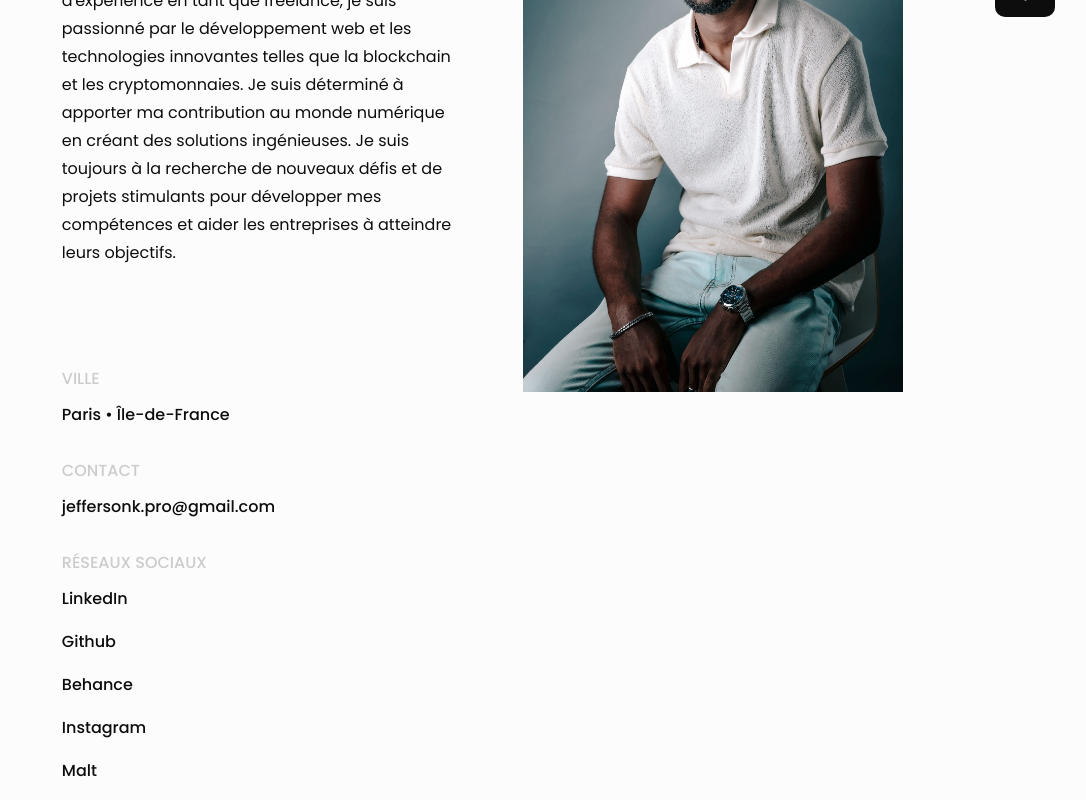
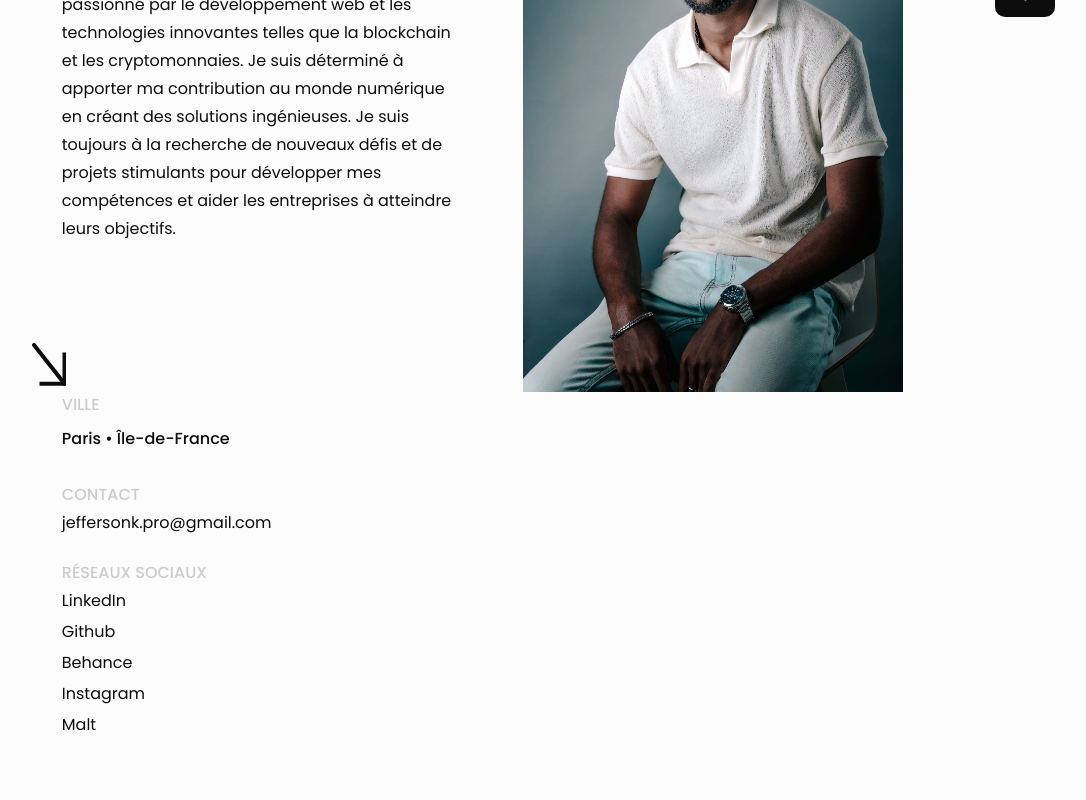
Before and after one commit to Jeff-Erson44/portfolio2023, a Next.js app: page /about in a window 1280 px wide. Shown: the part 733-1533 px from the top of the page, without its empty margins (175-1261 px from the left). After the commit the page ends 1481 px from the top, so only its background shows below. Built offline with nearby package versions, Linux system fonts and the light colour scheme.

Commit message:
[ADD] Contact Components (Louis est trop fort(

```diff
--- /dev/null
+++ b/components/Contact.js
@@ -0,0 +1,72 @@
+import Link from "next/link"
+import styled from "styled-components"
+
+const ContactContainerStyle = styled.div`
+    width: 100%;
+    h3{
+        color: var(--secondary-color);
+        text-transform: uppercase;
+        font-weight: 500;
+        line-height: 24px;
+        margin: 30px 0 15px;
+        &:nth-child(1){
+            &::before{
+            display: flex;
+            content:url('/images/icone/arrow_long.svg');
+            position: relative;
+            top: 0;
+            left: -30px
+            }
+        }
+    }
+    p{
+        font-weight: 500;
+        color: var(--body);
+        margin-bottom: 30px;
+    }
+    .link__social{
+        margin-bottom: 15px;
+    }
+`
+
+
+export default function Contact(){
+    return(
+        <ContactContainerStyle>
+            <div className="contact__container">
+                <h3>Ville</h3>
+                <p>Paris &bull; Île-de-France</p>
+                <h3>Contact</h3>
+                <div className="link__social">
+                    <a href="mailto:jeffersonk.pro@gmail.com">jeffersonk.pro@gmail.com</a>
+                </div>
+                <h3>Réseaux Sociaux</h3>
+                <div className="link__social">
+                    <Link href='https://www.linkedin.com/in/jefferson-kouao-developpeur-front-end/' target="_blank">
+                    LinkedIn
+                    </Link>
+                </div>
+                <div className="link__social">
+                    <Link href='https://github.com/Jeff-Erson44' target="_blank">
+                    Github
+                    </Link>
+                </div>
+                <div className="link__social">
+                    <Link href='https://www.behance.net/Jefferson-Kouao' target="_blank">
+                    Behance
+                    </Link>
+                </div>
+                <div className="link__social">
+                    <Link href='https://www.instagram.com/jeffersonk._/' target="_blank">
+                        <a>Instagram </a>
+                    </Link>
+                </div>
+                <div className="link__social">
+                    <Link href='' target="_blank">
+                    Malt
+                    </Link>
+                </div>
+            </div>
+        </ContactContainerStyle>
+    )
+}
--- a/components/Navbar.js
+++ b/components/Navbar.js
@@ -170,7 +170,7 @@ const handleNavbar = () => {
                     </li>
                 </ul>
                 {isOpen ?
-                    <div className={`menu__slide${isOpen ? '':''}`}>
+                    <div className={`menu__slide`}>
                         <p onClick={handleNavbar}>
                             <Link href={'/'}>
                                 Accueil
--- a/pages/about.js
+++ b/pages/about.js
@@ -1,7 +1,7 @@
 import styled from "styled-components"
-import Link from "next/link"
 import Head from "next/head"
 import Image from "next/image"
+import Contact from "/components/Contact"
 
 const AboutStyle = styled.div`
     .container__about{
@@ -38,7 +38,6 @@ const AboutStyle = styled.div`
         &--title{
             width: 15%;
             h3{
-                font-size: 2.5rem;
                 text-transform: uppercase;
                 margin-bottom: 10px;
             }
@@ -51,7 +50,6 @@ const AboutStyle = styled.div`
             padding: 0;
             margin-top: var(--mb100);
             h3{
-                font-size: 2.5rem;
                 margin-bottom: 8px;
             }
             h5{
@@ -60,31 +58,16 @@ const AboutStyle = styled.div`
             }
             p{
                 line-height: 28px;
-                margin-bottom: var(--mb100);
                 padding-right: 15%;
-            }
-        }
-        &--contact{
-            h4{
-                color: var(--secondary-color);
-                text-transform: uppercase;
-                font-weight: 500;
-                line-height: 24px;
-                margin-bottom: 10px;
-            }
-            p{
-                font-weight: 500;
-                color: var(--body);
-                margin-bottom: 30px;
-            }
-            .link__social{
-                margin-bottom: 15px;
             }
         }
         &--image{
             margin-top: var(--mb100);
             width: 380px;
             height: 570px;
+        }
+        &--contact{
+            margin-top: var(--mb100);
         }
     }
 
@@ -127,6 +110,9 @@ const AboutStyle = styled.div`
             &--image{
                 display: none;
             }
+            &--contact{
+                margin-left: 30px;
+            }
         }
     }
 `
@@ -158,38 +144,7 @@ export default function Index(){
                 <p>Je m&#39;appelle Jefferson, jeune développeur de 23 ans basé à Paris. Avec plus de 2 ans d&#39;expérience en tant que freelance, je suis passionné par le développement web et les technologies innovantes telles que la blockchain et les cryptomonnaies.
                 Je suis déterminé à apporter ma contribution au monde numérique en créant des solutions ingénieuses. Je suis toujours à la recherche de nouveaux défis et de projets stimulants pour développer mes compétences et aider les entreprises à atteindre leurs objectifs.</p>
                 <div className="container__profil--contact">
-                    <h4>Ville</h4>
-                    <p>Paris &bull; Île-de-France</p>
-                    <h4>Contact</h4>
-                    <p>
-                        <a href="mailto:jeffersonk.pro@gmail.com">jeffersonk.pro@gmail.com</a>
-                    </p>
-                    <h4>Réseaux Sociaux</h4>
-                    <p className="link__social">
-                        <Link href='https://www.linkedin.com/in/jefferson-kouao-developpeur-front-end/' target="_blank">
-                            LinkedIn
-                        </Link>
-                    </p>
-                    <p className="link__social">
-                        <Link href='https://github.com/Jeff-Erson44' target="_blank">
-                            Github
-                        </Link>
-                    </p>
-                    <p className="link__social">
-                        <Link href='https://www.behance.net/Jefferson-Kouao' target="_blank">
-                            Behance
-                        </Link>
-                    </p>
-                    <p className="link__social">
-                        <Link href='https://www.instagram.com/jeffersonk._/' target="_blank">
-                            Instagram
-                        </Link>
-                    </p>
-                    <p className="link__social">
-                        <Link href='' target="_blank">
-                            Malt
-                        </Link>
-                    </p>
+                    <Contact/>
                 </div>
             </div>
             <div className="container__profil--image">
```
Also changed, not shown: pages/contact.js (+3 -68 lines).
